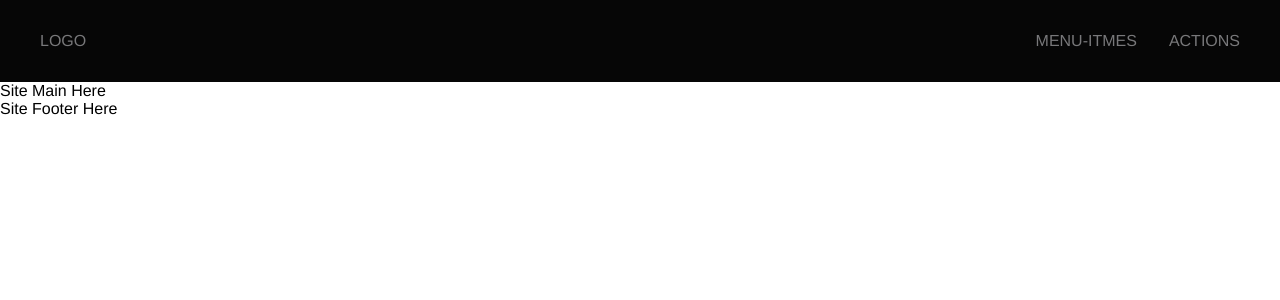
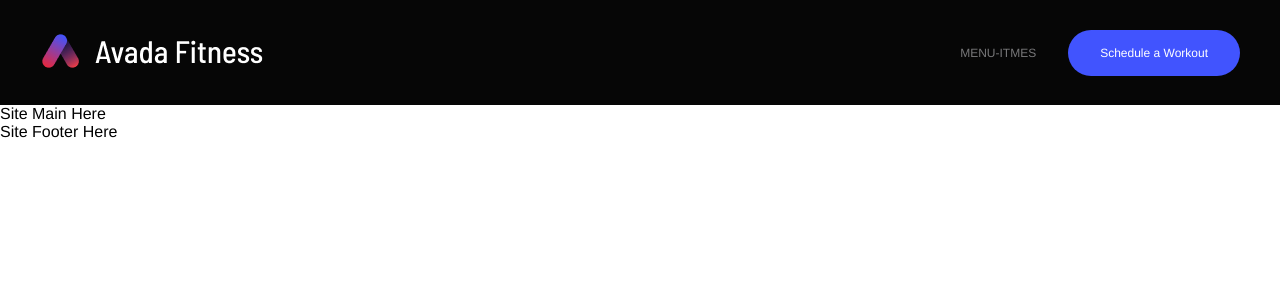
Before and after one commit to MirkOrlando/proj-html-vuejs, a Vue app: page / in a window 1280 px wide. Shown: the top 300 px of the page. Built offline with nearby package versions, Linux system fonts and the light colour scheme.

Commit message:
add @mixin button

```diff
--- a/src/App.vue
+++ b/src/App.vue
@@ -3,10 +3,14 @@
     <header>
       <div class="container">
         <nav>
-          <div class="logo">LOGO</div>
+          <div class="logo">
+            <img src="@/assets/img/logo.png" alt="logo" />
+          </div>
           <div class="nav-menu">
             <div class="menu-items">MENU-ITMES</div>
-            <div class="actions">ACTIONS</div>
+            <div class="actions">
+              <a href="#" class="btn btn-primary">Schedule a Workout</a>
+            </div>
           </div>
         </nav>
       </div>
@@ -29,6 +33,7 @@ export default {
 header {
   background-color: $darkestColor;
   color: $jumbo;
+  font-size: 0.75rem;
   padding: 2rem 0;
   nav {
     display: flex;
--- /dev/null
+++ b/src/assets/scss/partials/common.scss
@@ -0,0 +1,26 @@
+* {
+    margin: 0;
+    padding: 0;
+    box-sizing: border-box;
+}
+
+a {
+    text-decoration: none;
+    color: unset;
+}
+
+.btn {
+    @include button
+}
+
+.btn-primary {
+    background-color: $primaryColor;
+}
+
+.btn-primary:hover {
+    background-color: #FF414B;
+}
+
+#app {
+    font-family: Avenir, Helvetica, Arial, sans-serif;
+}
--- a/src/assets/scss/style.scss
+++ b/src/assets/scss/style.scss
@@ -1,11 +1,3 @@
 @import '@/assets/scss/variables.scss';
+@import '@/assets/scss/partials/common.scss';
 @import '@/assets/scss/partials/grid_structure.scss';
-* {
-    margin: 0;
-    padding: 0;
-    box-sizing: border-box;
-}
-
-#app {
-    font-family: Avenir, Helvetica, Arial, sans-serif;
-}
--- a/src/assets/scss/variables.scss
+++ b/src/assets/scss/variables.scss
@@ -1,2 +1,11 @@
+$lightestColor: #FFFFFF;
 $darkestColor: #060606;
-$jumbo: #78787a
+$jumbo: #78787a;
+$primaryColor: #4154fe;
+@mixin button {
+    color: $lightestColor;
+    padding: 1rem 2rem;
+    border-radius: 2rem;
+    background-color: transparent;
+    transition: all 250ms linear;
+}
```
Also changed, not shown: src/assets/img/logo.png (added).
